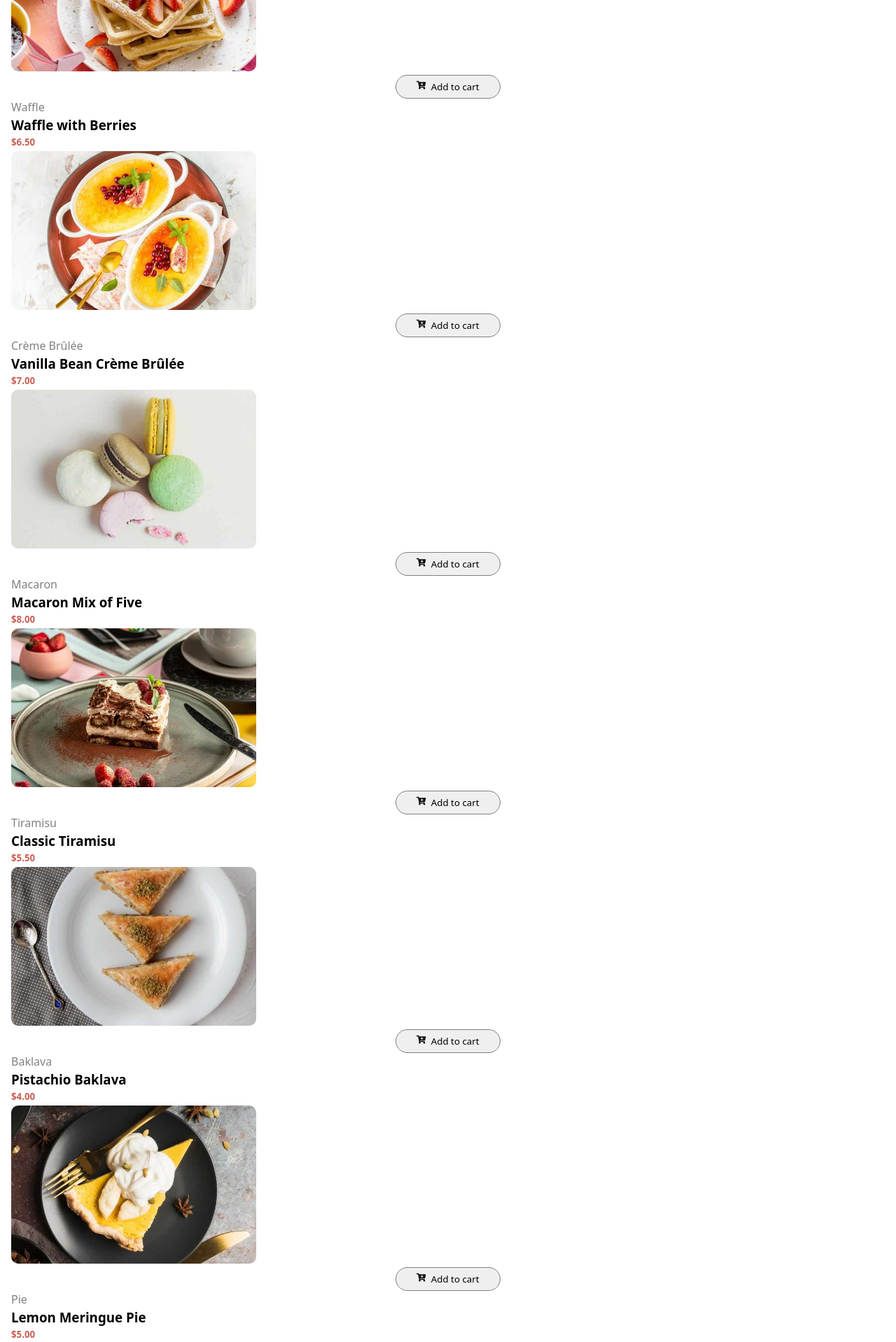
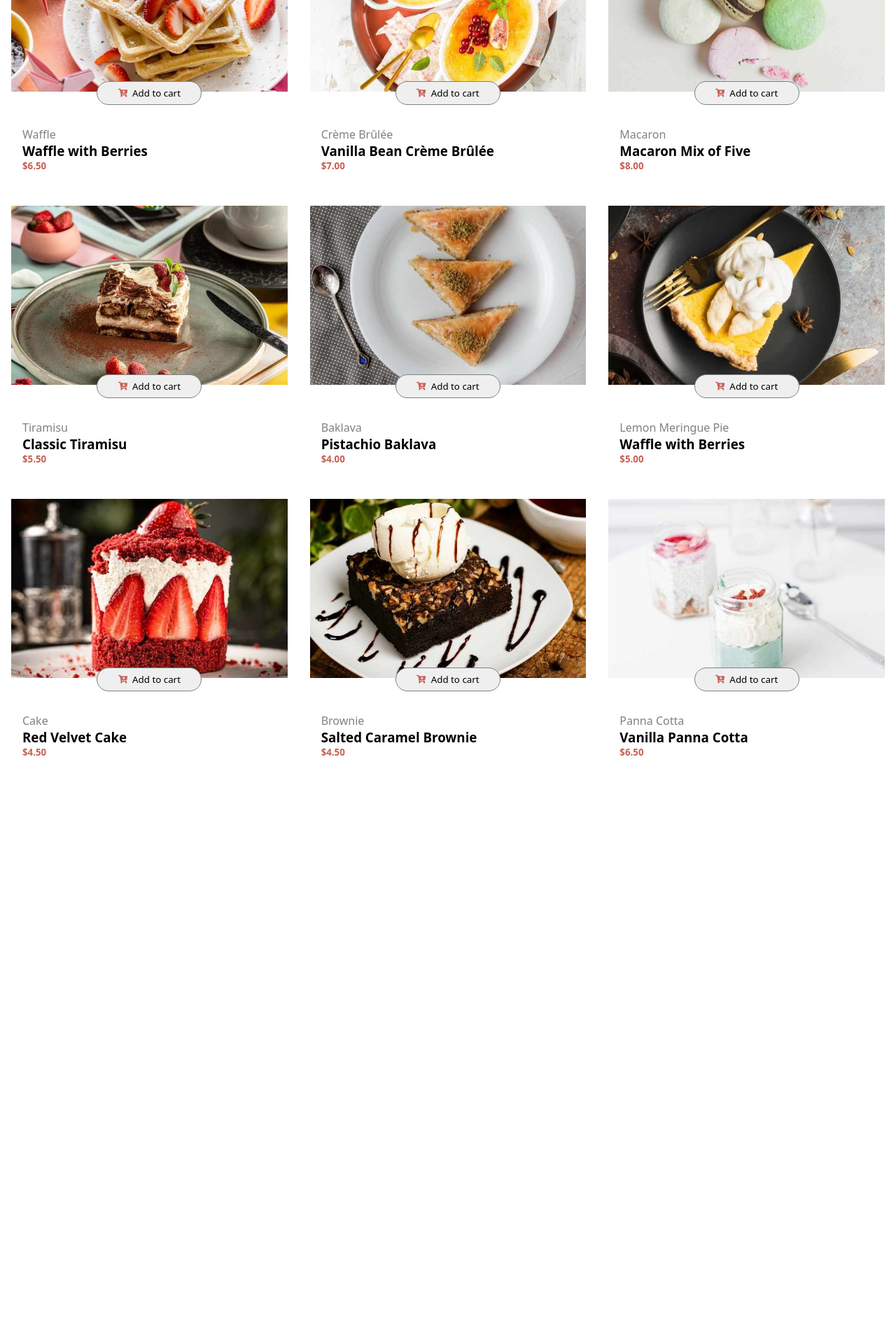
Before and after one commit to Solomon-israel/product-list-with-cart, a React (Vite) app: page / in a window 1280 px wide. Shown: the part 200-2118 px from the top of the page at 70% size. After the commit the page ends 1316 px from the top, so only its background shows below. Built offline with nearby package versions, Linux system fonts and the light colour scheme.

Commit message:
added a dessert static data

```diff
--- a/src/App.jsx
+++ b/src/App.jsx
@@ -1,161 +1,85 @@
 import styles from "./App.module.css";
 import { FaCartPlus } from "react-icons/fa";
+
+const allDesserts = [
+  {
+    image: "/image-waffle-mobile.jpg",
+    label: "Waffle",
+    name: "Waffle with Berries",
+    price: 6.5,
+  },
+  {
+    image: "/image-creme-brulee-mobile.jpg",
+    label: "Crème Brûlée",
+    name: "Vanilla Bean Crème Brûlée",
+    price: 7,
+  },
+  {
+    image: "/image-macaron-mobile.jpg",
+    label: "Macaron",
+    name: "Macaron Mix of Five",
+    price: 8,
+  },
+  {
+    image: "/image-tiramisu-mobile.jpg",
+    label: "Tiramisu",
+    name: "Classic Tiramisu",
+    price: 5.5,
+  },
+  {
+    image: "/image-baklava-mobile.jpg",
+    label: "Baklava",
+    name: "Pistachio Baklava",
+    price: 4,
+  },
+  {
+    image: "/image-meringue-mobile.jpg",
+    label: "Lemon Meringue Pie",
+    name: "Waffle with Berries",
+    price: 5,
+  },
+  {
+    image: "/image-cake-mobile.jpg",
+    label: "Cake",
+    name: "Red Velvet Cake",
+    price: 4.5,
+  },
+  {
+    image: "/image-brownie-mobile.jpg",
+    label: "Brownie",
+    name: "Salted Caramel Brownie",
+    price: 4.5,
+  },
+  {
+    image: "/image-panna-cotta-mobile.jpg",
+    label: "Panna Cotta",
+    name: "Vanilla Panna Cotta",
+    price: 6.5,
+  },
+];
 
 export default function App() {
   return (
     <div className={styles.container}>
       <h1>Desserts</h1>
-      {/* Waffle */}
+      <div className={styles.inner_container}>
+        {allDesserts.map((dessert) => (
           <div className={styles.item}>
-        <div className={styles.image}>
-          <img src="/image-waffle-mobile.jpg" alt="food" />
+            <div className={styles.image_container}>
+              <img src={dessert.image} alt={dessert.name} />
             </div>
-        <button className={styles.orderBtn}>
+            <button className={styles.add_to_cart}>
               <FaCartPlus className={styles.cartIcon} />
-          Add to cart
+              <span>Add to cart</span>
             </button>
 
             <div className={styles.aboutDesserts}>
-          <p>Waffle</p>
-          <h3>Waffle with Berries</h3>
-          <h5>$6.50</h5>
+              <p>{dessert.label}</p>
+              <h3>{dessert.name}</h3>
+              <h5>${dessert.price.toFixed(2)}</h5>
             </div>
           </div>
-
-      {/* creme-Brulee */}
-      <div className={styles.item}>
-        <div className={styles.image}>
-          <img src="/image-creme-brulee-mobile.jpg" alt="food" />
-        </div>
-        <button className={styles.orderBtn}>
-          <FaCartPlus className={styles.cartIcon} />
-          Add to cart
-        </button>
-
-        <div className={styles.aboutDesserts}>
-          <p>Crème Brûlée</p>
-          <h3>Vanilla Bean Crème Brûlée</h3>
-          <h5>$7.00</h5>
-        </div>
-      </div>
-
-      {/* Macaron */}
-      <div className={styles.item}>
-        <div className={styles.image}>
-          <img src="/image-macaron-mobile.jpg" alt="food" />
-        </div>
-        <button className={styles.orderBtn}>
-          <FaCartPlus className={styles.cartIcon} />
-          Add to cart
-        </button>
-
-        <div className={styles.aboutDesserts}>
-          <p>Macaron</p>
-          <h3>Macaron Mix of Five</h3>
-          <h5>$8.00</h5>
-        </div>
-      </div>
-
-      {/* Tiramisu */}
-      <div className={styles.item}>
-        <div className={styles.image}>
-          <img src="/image-tiramisu-mobile.jpg" alt="food" />
-        </div>
-        <button className={styles.orderBtn}>
-          <FaCartPlus className={styles.cartIcon} />
-          Add to cart
-        </button>
-
-        <div className={styles.aboutDesserts}>
-          <p>Tiramisu</p>
-          <h3>Classic Tiramisu</h3>
-          <h5>$5.50</h5>
-        </div>
-      </div>
-
-      {/* Baklava */}
-      <div className={styles.item}>
-        <div className={styles.image}>
-          <img src="/image-baklava-mobile.jpg" alt="food" />
-        </div>
-        <button className={styles.orderBtn}>
-          <FaCartPlus className={styles.cartIcon} />
-          Add to cart
-        </button>
-
-        <div className={styles.aboutDesserts}>
-          <p>Baklava</p>
-          <h3>Pistachio Baklava</h3>
-          <h5>$4.00</h5>
-        </div>
-      </div>
-
-      {/* Meringue Pie */}
-      <div className={styles.item}>
-        <div className={styles.image}>
-          <img src="/image-meringue-mobile.jpg" alt="food" />
-        </div>
-        <button className={styles.orderBtn}>
-          <FaCartPlus className={styles.cartIcon} />
-          Add to cart
-        </button>
-
-        <div className={styles.aboutDesserts}>
-          <p>Pie</p>
-          <h3>Lemon Meringue Pie</h3>
-          <h5>$5.00</h5>
-        </div>
-      </div>
-
-      {/* Cake */}
-      <div className={styles.item}>
-        <div className={styles.image}>
-          <img src="/image-cake-mobile.jpg" alt="food" />
-        </div>
-        <button className={styles.orderBtn}>
-          <FaCartPlus className={styles.cartIcon} />
-          Add to cart
-        </button>
-
-        <div className={styles.aboutDesserts}>
-          <p>Cake</p>
-          <h3>Red Velvet Cake</h3>
-          <h5>$ 4.50</h5>
-        </div>
-      </div>
-
-      {/* Brownie */}
-      <div className={styles.item}>
-        <div className={styles.image}>
-          <img src="/image-brownie-mobile.jpg" alt="food" />
-        </div>
-        <button className={styles.orderBtn}>
-          <FaCartPlus className={styles.cartIcon} />
-          Add to cart
-        </button>
-
-        <div className={styles.aboutDesserts}>
-          <p>Brownie</p>
-          <h3>Salted Caramel Brownie</h3>
-          <h5>$ 4.50</h5>
-        </div>
-      </div>
-
-      {/* Panna-cotta */}
-      <div className={styles.item}>
-        <div className={styles.image}>
-          <img src="/image-panna-cotta-mobile.jpg" alt="food" />
-        </div>
-        <button className={styles.orderBtn}>
-          <FaCartPlus className={styles.cartIcon} />
-          Add to cart
-        </button>
-
-        <div className={styles.aboutDesserts}>
-          <p> Panna Cotta</p>
-          <h3> Vanilla Panna Cotta</h3>
-          <h5>$ 6.50</h5>
-        </div>
+        ))}
       </div>
     </div>
   );
--- a/src/App.module.css
+++ b/src/App.module.css
@@ -1,33 +1,59 @@
 .container {
   padding: 1rem;
+}
+
+.inner_container {
+  display: grid;
+  grid-template-columns: 1fr;
+  gap: 2rem;
+}
+
+@media screen and (min-width: 700px) {
+  .inner_container {
+    grid-template-columns: 1fr 1fr;
+  }
+}
+
+@media screen and (min-width: 1100px) {
+  .inner_container {
+    grid-template-columns: 1fr 1fr 1fr;
+  }
 }
 
 h1 {
   margin-bottom: 1rem;
 }
 
-.image {
-  width: 350px;
+.image_container {
+  width: 100%;
 }
 
 .item {
   display: flex;
   flex-direction: column;
+  /* border: 1px solid; */
 }
 
-.orderBtn {
+.add_to_cart {
+  position: relative;
   width: 150px;
+  display: flex;
   align-self: center;
+  align-items: center;
   justify-content: center;
-  display: flex;
   gap: 7px;
   padding: 7px;
   border: 1px solid gray;
+  top: -15px;
   border-radius: 50px;
 }
 
+.cartIcon {
+  color: rgb(199, 96, 84);
+}
+
 .aboutDesserts {
-  line-height: 25px;
+  padding: 1rem;
 }
 
 .aboutDesserts p {
--- a/src/index.css
+++ b/src/index.css
@@ -8,10 +8,10 @@
 img {
   width: 100%;
   height: 100%;
-  border-radius: 10px;
+  display: block;
+  /* border-radius: 10px; */
 }
 
-.cartIcon {
-  color: rgb(199, 96, 84);
-  border: 1px solid;
+span {
+  display: inline-block;
 }
```
Lines whose indentation alone changed are shown as unchanged.
